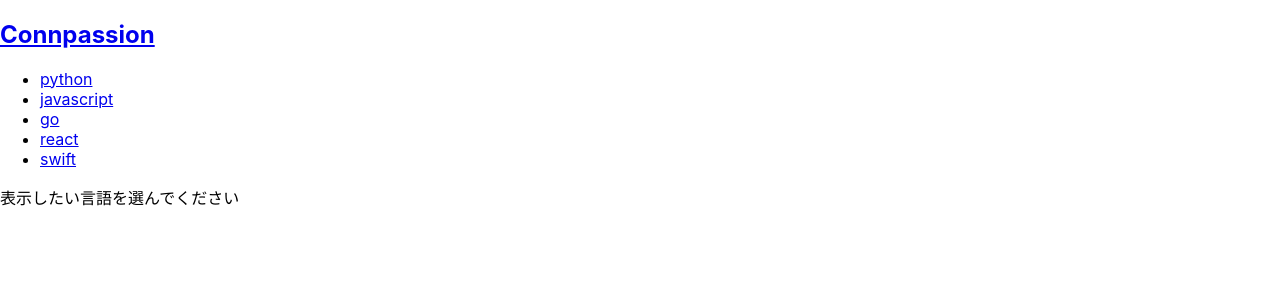
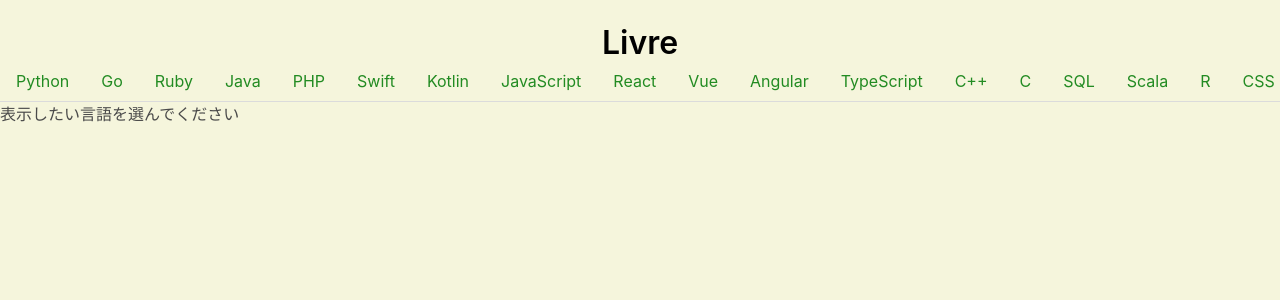
Before and after one commit to jyouj/connpassion, a React (Create React App) app: page / in a window 1280 px wide. Shown: the top 300 px of the page. Built offline with nearby package versions, Linux system fonts and the light colour scheme.

Commit message:
bulmaの導入ができた

```diff
--- a/package.json
+++ b/package.json
@@ -6,6 +6,7 @@
     "@testing-library/jest-dom": "^4.2.4",
     "@testing-library/react": "^9.3.2",
     "@testing-library/user-event": "^7.1.2",
+    "bulma": "^0.8.2",
     "react": "^16.13.1",
     "react-dom": "^16.13.1",
     "react-router-dom": "^5.1.2",
--- a/src/App.js
+++ b/src/App.js
@@ -7,19 +7,11 @@ import Header from './components/Header/Header'
 
 class App extends Component {
   render () {
-    const langs = ["python", "javascript", "go", "react", "swift"];
+    const langs = ["Python", "Go", "Ruby", "Java", "PHP", "Swift", "Kotlin", "JavaScript", "React", "Vue", "Angular", "TypeScript", "C++", "C", "SQL", "Scala", "R", "CSS"];
 
     return(
-      <div>
+      <div className="app-back">
         <Header langList={langs} />
-        {/*<header>
-          <h2><Link to='/'>Connpassion</Link></h2>
-          <ul>{ langs.map((lang, idx) => {
-            return <li key={idx}>
-              <Link to={'/' + lang}>{lang}</Link></li>
-            }) }
-          </ul>
-          </header>*/}
         <div>
           <Switch>
             <Route exact path="/">表示したい言語を選んでください</Route>
--- /dev/null
+++ b/src/components/Header/Header.css
@@ -0,0 +1,11 @@
+.header-s {
+    box-sizing: border-box;
+    width: 100%;
+}
+
+.logo-img {
+    padding-top: 25px;
+    display: flex;
+    align-items: center;
+    justify-content: center;
+}
--- a/src/components/Header/Header.js
+++ b/src/components/Header/Header.js
@@ -1,15 +1,22 @@
 import React from 'react';
 import {Link} from 'react-router-dom';
 
+import './Header.css'
+import 'bulma/css/bulma.css'
+
 const Header = (props) => {
     return (
-        <header>
-          <h2><Link to='/'>Connpassion</Link></h2>
-          <ul>{ props.langList.map((lang, idx) => {
-            return <li key={idx}>
-              <Link to={'/' + lang}>{lang}</Link></li>
-            }) }
-          </ul>
+        <header className="header-s">
+            <div className="logo-img">
+                <Link to='/'><h1 className="title" style={{color: 'black'}}>Livre</h1></Link>
+            </div>
+            <div className="tabs">
+                <ul>{ props.langList.map((lang, idx) => {
+                    return <li key={idx}>
+                    <Link to={'/' + lang} style={{color: '#228b22'}}>{lang}</Link></li>
+                }) }
+                </ul>
+            </div>
         </header>
     )
 }
--- a/src/index.css
+++ b/src/index.css
@@ -1,5 +1,13 @@
+html {
+  margin: 0;
+  height: 100%;
+}
+
 body {
+  background-color: beige;
   margin: 0;
+  padding: 0;
+  height: 100%;
   font-family: -apple-system, BlinkMacSystemFont, 'Segoe UI', 'Roboto', 'Oxygen',
     'Ubuntu', 'Cantarell', 'Fira Sans', 'Droid Sans', 'Helvetica Neue',
     sans-serif;
```
Also changed, not shown: 1 other file (tests, documents, lock files or other folders).
